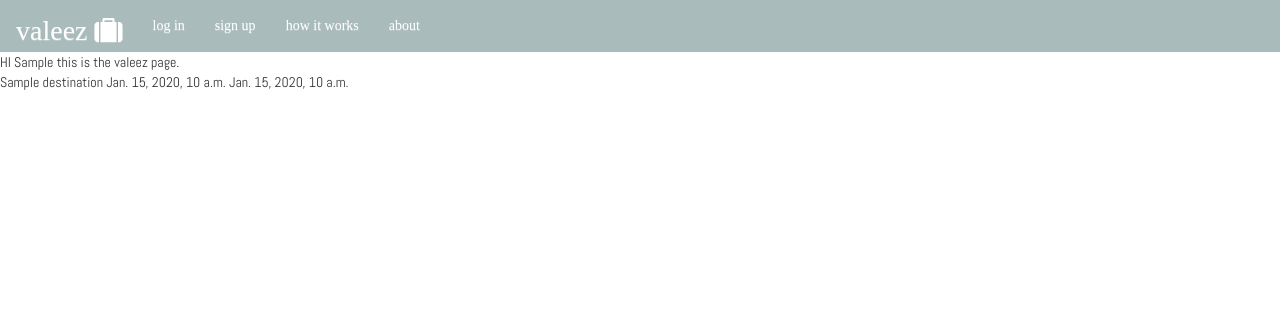
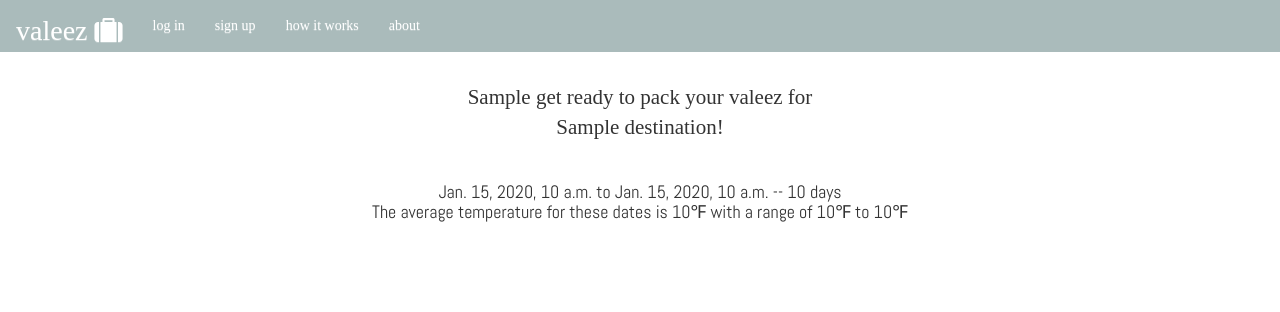
Before and after one commit to eleanorstrib/valeez-reboot-heroku, a Django app: template valeezapp/templates/valeezapp/show_valeez.html in a window 1280 px wide. Shown: the top 312 px of the page. Run offline with Django 3.2, Linux system fonts and the light colour scheme; the template is opened without the code that fills it: most values are stand-ins (such as "Sample title", 1, 10 or a date in 2020); some libraries are stand-ins or nearby versions; some web fonts are replaced.

Commit message:
got summary data working on show valeez page, need to connect to wardrobe data

```diff
--- a/valeezapp/templates/valeezapp/show_valeez.html
+++ b/valeezapp/templates/valeezapp/show_valeez.html
@@ -2,13 +2,14 @@
 
 {% block content %}
 
-HI {{ this_user }} this is the valeez page.
-<p>
-{{ destination }}
+<div class="container" align="center">
+	<p><span class="title-text">{{ this_user }} get ready to pack your valeez for<br />
 
-{{ depart_date }}
+	{{ destination }}!</span></p><br />
 
-{{ return_date }}
+	<h4>{{ depart_date }} to {{ return_date }} -- {{ duration }} days
+	<p>The average temperature for these dates is {{ forecast.avg_temp_f }}&#8457 with a range of {{ forecast.min_temp_f}}&#8457 to {{ forecast.max_temp_f}}&#8457</p>
+</div>
 
 
 {% endblock %}
```
Also changed, not shown: valeezapp/views.py (+16 -1 lines).
